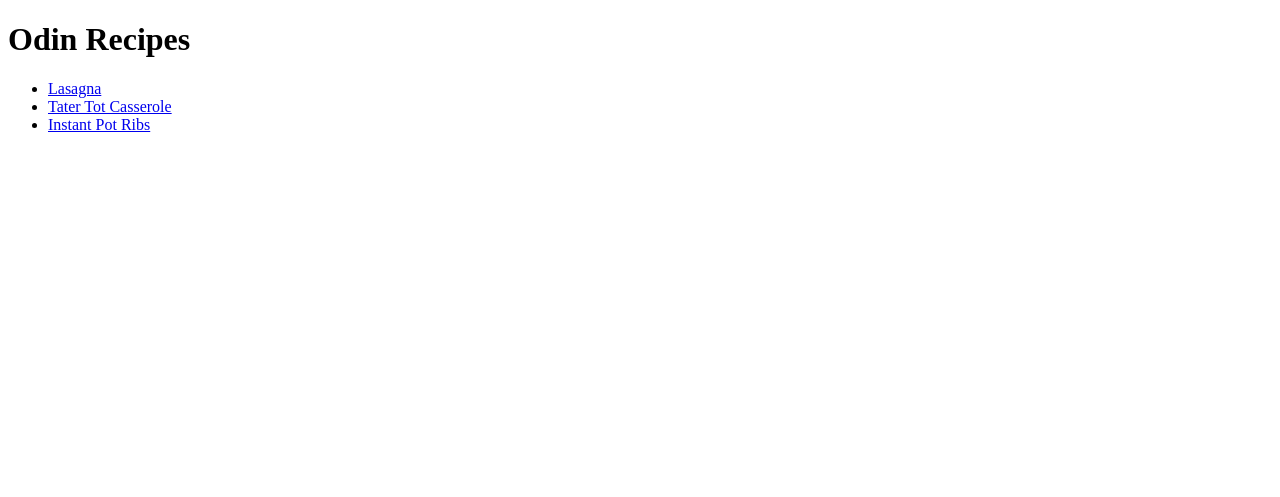
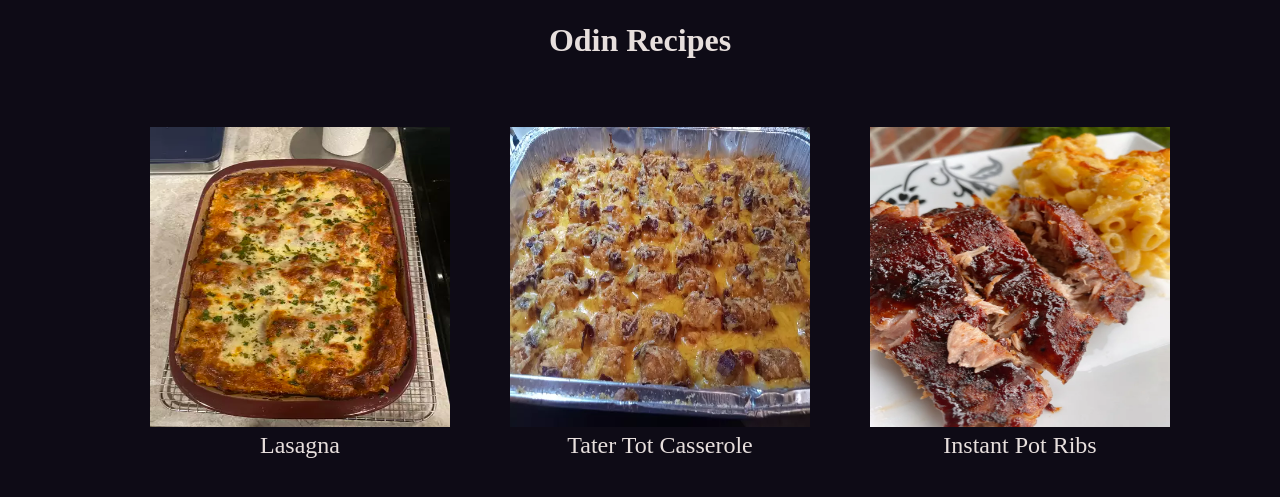
Before and after one commit to griffinamaral98/odin-recipes, a plain HTML site: page index.html in a window 1280 px wide. Drawn offline with Linux system fonts and the light colour scheme.

Commit message:
Added styles to all of the pages

```diff
--- a/index.html
+++ b/index.html
@@ -4,14 +4,30 @@
 		<meta charset="UTF-8" />
 		<meta http-equiv="X-UA-Compatible" content="IE=edge" />
 		<meta name="viewport" content="width=device-width, initial-scale=1.0" />
+		<link rel="stylesheet" href="styles.css" />
 		<title>Odin Recipes</title>
 	</head>
 	<body>
 		<h1>Odin Recipes</h1>
-		<ul>
-			<li><a href="recipes/lasagna.html">Lasagna</a></li>
-			<li><a href="recipes/tot-casserole.html">Tater Tot Casserole</a></li>
-			<li><a href="recipes/ribs.html">Instant Pot Ribs</a></li>
+		<ul class="center">
+			<li class="links">
+				<a href="recipes/lasagna.html">
+					<img src="./images/lasagna.webp" alt="" />
+					Lasagna
+				</a>
+			</li>
+			<li class="links">
+				<a href="recipes/tot-casserole.html">
+					<img src="./images/casserole.webp" alt="" />
+					Tater Tot Casserole</a
+				>
+			</li>
+			<li class="links">
+				<a href="recipes/ribs.html">
+					<img src="./images/ribs.webp" alt="" />
+					Instant Pot Ribs</a
+				>
+			</li>
 		</ul>
 	</body>
 </html>
--- /dev/null
+++ b/styles.css
@@ -0,0 +1,58 @@
+body {
+	background-color: #0e0b16;
+	color: #e7dfdd;
+	text-align: center;
+	line-height: 1.2;
+}
+
+img {
+	height: 300px;
+	width: 300px;
+	display: block;
+	margin: 0 auto;
+}
+
+.container {
+	margin: auto;
+	width: 50%;
+}
+
+ul {
+	display: inline-block;
+	text-align: left;
+}
+
+.center {
+	text-align: center;
+}
+
+.links {
+	list-style: none;
+	font-size: x-large;
+	line-height: 1.5;
+	transition: 1s;
+	float: left;
+	padding: 30px;
+}
+
+.links:hover {
+	transform: scale(1.2);
+}
+
+.links a {
+	display: block;
+}
+
+a {
+	text-decoration: none;
+	color: #e7dfdd;
+}
+
+a:hover {
+	color: #a239ca;
+}
+
+ol {
+	display: inline-block;
+	text-align: left;
+}
```
Also changed, not shown: recipes/lasagna.html (+5 -2 lines), recipes/ribs.html (+1 -0 lines), recipes/tot-casserole.html (+1 -0 lines).
